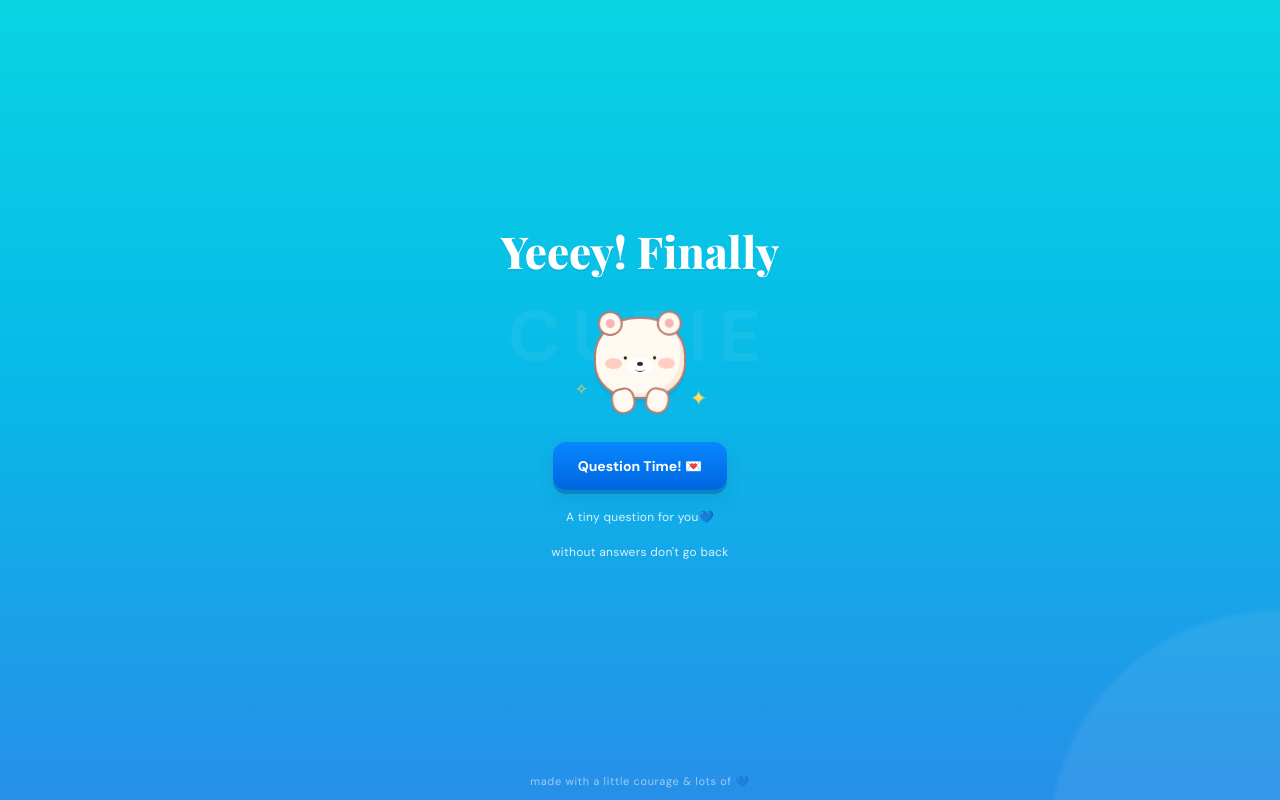
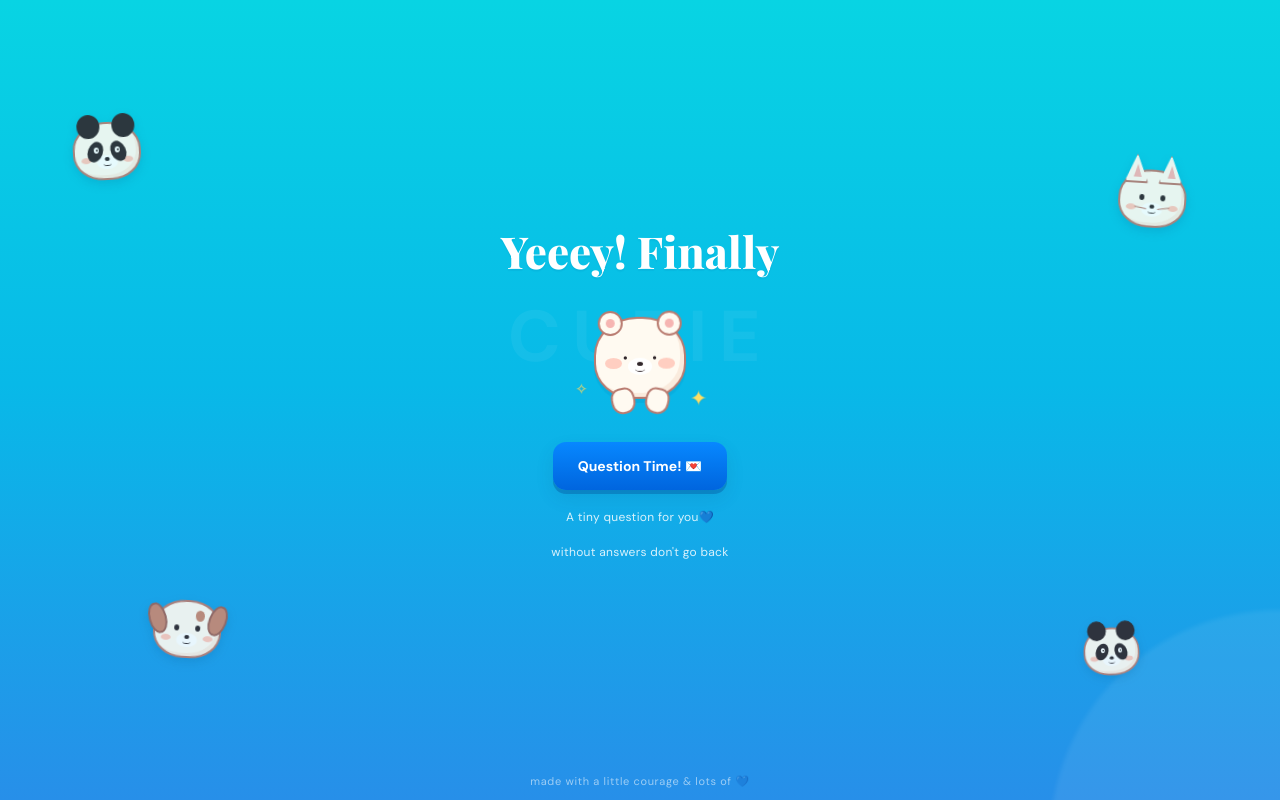
Before and after one commit to bishtji08/cute-date, a React (Vite) app: page / in a window 1280 px wide. Built offline with nearby package versions, Linux system fonts and the light colour scheme; no server answers.

Commit message:
Add floating panda and cat mascots

```diff
--- a/src/App.jsx
+++ b/src/App.jsx
@@ -59,6 +59,31 @@ function Bear({ mood = "happy", className = "" }) {
   );
 }
 
+function FloatingMascot({ animal, className = "" }) {
+  return (
+    <div className={`floating-mascot mascot-${animal} ${className}`}>
+      <div className="mascot-face">
+        <span className="mascot-ear mascot-ear-left" />
+        <span className="mascot-ear mascot-ear-right" />
+        {animal === "panda" && (
+          <>
+            <span className="mascot-eye-patch mascot-eye-patch-left" />
+            <span className="mascot-eye-patch mascot-eye-patch-right" />
+          </>
+        )}
+        {animal === "dog" && <span className="mascot-spot" />}
+        <span className="mascot-cheek mascot-cheek-left" />
+        <span className="mascot-cheek mascot-cheek-right" />
+        <span className="mascot-eye mascot-eye-left" />
+        <span className="mascot-eye mascot-eye-right" />
+        <span className="mascot-muzzle" />
+        <span className="mascot-nose" />
+        <span className="mascot-mouth" />
+      </div>
+    </div>
+  );
+}
+
 export default function App() {
   const [screen, setScreen] = useState("welcome");
   const [noCount, setNoCount] = useState(0);
@@ -104,10 +129,26 @@ export default function App() {
     const buttonRect = button.getBoundingClientRect();
     const maxX = Math.max(0, areaRect.width - buttonRect.width - 12);
     const maxY = Math.max(0, areaRect.height - buttonRect.height - 12);
-    const nextX = Math.random() * maxX;
-    const nextY = Math.random() * maxY;
+    const minimumDistance = Math.min(150, Math.hypot(maxX, maxY) * 0.55);
+    let nextPosition = null;
+    let farthestPosition = noPosition;
+    let farthestDistance = -1;
+
+    for (let attempt = 0; attempt < 12; attempt += 1) {
+      const candidate = { x: Math.random() * maxX, y: Math.random() * maxY };
+      const distance = Math.hypot(candidate.x - noPosition.x, candidate.y - noPosition.y);
+      if (distance > farthestDistance) {
+        farthestPosition = candidate;
+        farthestDistance = distance;
+      }
+      if (distance >= minimumDistance) {
+        nextPosition = candidate;
+        break;
+      }
+    }
+
     const responseMessage = noMessages[noCount % noMessages.length];
-    setNoPosition({ x: nextX, y: nextY });
+    setNoPosition(nextPosition || farthestPosition);
     setNoCount((count) => count + 1);
     setNoMessage(responseMessage);
     if (import.meta.env.DEV) {
@@ -161,6 +202,12 @@ export default function App() {
     <main className="app-shell">
       <section className="invite-panel" aria-live="polite">
         <div className="watermark" aria-hidden="true">CUTIE</div>
+        <div className="floating-mascots" aria-hidden="true">
+          <FloatingMascot animal="panda" className="mascot-panda-one" />
+          <FloatingMascot animal="cat" className="mascot-cat-one" />
+          <FloatingMascot animal="dog" className="mascot-dog-one" />
+          <FloatingMascot animal="panda" className="mascot-panda-two" />
+        </div>
 
         {screen === "welcome" && (
           <div className="screen welcome-screen">
--- a/src/styles.css
+++ b/src/styles.css
@@ -73,8 +73,175 @@ button { font: inherit; }
   z-index: -1;
 }
 
+.floating-mascots {
+  position: absolute;
+  z-index: 1;
+  inset: 0;
+  overflow: hidden;
+  pointer-events: none;
+}
+.floating-mascot {
+  position: absolute;
+  display: grid;
+  place-items: center;
+  width: 84px;
+  height: 82px;
+  opacity: .9;
+  filter: drop-shadow(0 4px 5px rgba(0, 67, 120, .17));
+  animation: mascot-drift 4.8s ease-in-out infinite;
+}
+.mascot-panda-one { top: 14%; left: clamp(18px, 5vw, 72px); }
+.mascot-cat-one { top: 21%; right: clamp(20px, 7vw, 100px); animation-delay: -1.1s; }
+.mascot-dog-one { bottom: 15%; left: clamp(28px, 11vw, 150px); animation-delay: -2.4s; }
+.mascot-panda-two { --mascot-scale: .82; right: clamp(24px, 10vw, 140px); bottom: 13%; animation-delay: -3.2s; }
+.mascot-face {
+  position: relative;
+  width: 68px;
+  height: 58px;
+  border: 2px solid #b97b70;
+  border-radius: 47% 47% 44% 44%;
+  background: #fffaf1;
+  box-shadow: inset -3px -3px 0 rgba(240, 205, 184, .3);
+}
+.mascot-ear {
+  position: absolute;
+  z-index: 0;
+  top: -10px;
+  width: 23px;
+  height: 24px;
+  border: 2px solid #b97b70;
+  border-radius: 50%;
+  background: #fffaf1;
+}
+.mascot-ear-left { left: 3px; }
+.mascot-ear-right { right: 3px; }
+.mascot-eye-patch {
+  position: absolute;
+  z-index: 1;
+  top: 17px;
+  width: 15px;
+  height: 21px;
+  border-radius: 50%;
+  background: #30262a;
+}
+.mascot-eye-patch-left { left: 13px; transform: rotate(22deg); }
+.mascot-eye-patch-right { right: 13px; transform: rotate(-22deg); }
+.mascot-eye {
+  position: absolute;
+  z-index: 2;
+  top: 23px;
+  width: 5px;
+  height: 6px;
+  border-radius: 50%;
+  background: #30262a;
+}
+.mascot-eye-left { left: 19px; }
+.mascot-eye-right { right: 19px; }
+.mascot-cheek {
+  position: absolute;
+  top: 33px;
+  width: 10px;
+  height: 6px;
+  border-radius: 50%;
+  background: #ffc7b9;
+}
+.mascot-cheek-left { left: 6px; }
+.mascot-cheek-right { right: 6px; }
+.mascot-muzzle {
+  position: absolute;
+  top: 31px;
+  left: 50%;
+  width: 21px;
+  height: 14px;
+  transform: translateX(-50%);
+  border-radius: 50%;
+  background: #fff;
+}
+.mascot-nose {
+  position: absolute;
+  z-index: 3;
+  top: 33px;
+  left: 50%;
+  width: 5px;
+  height: 4px;
+  transform: translateX(-50%);
+  border-radius: 50%;
+  background: #30262a;
+}
+.mascot-mouth {
+  position: absolute;
+  z-index: 3;
+  top: 37px;
+  left: 50%;
+  width: 8px;
+  height: 5px;
+  transform: translateX(-50%);
+  border-bottom: 1px solid #30262a;
+  border-radius: 0 0 50% 50%;
+}
+.mascot-panda .mascot-ear { border-color: #30262a; background: #30262a; }
+.mascot-panda .mascot-eye { background: #fff; }
+.mascot-panda .mascot-eye::after {
+  position: absolute;
+  top: 2px;
+  left: 2px;
+  width: 2px;
+  height: 2px;
+  border-radius: 50%;
+  background: #30262a;
+  content: "";
+}
+.mascot-cat .mascot-ear {
+  top: -17px;
+  width: 24px;
+  height: 29px;
+  border-radius: 7px 7px 2px 2px;
+  clip-path: polygon(50% 0, 100% 100%, 0 100%);
+}
+.mascot-cat .mascot-ear::after {
+  position: absolute;
+  top: 8px;
+  left: 7px;
+  width: 8px;
+  height: 13px;
+  background: #f6b5b2;
+  clip-path: polygon(50% 0, 100% 100%, 0 100%);
+  content: "";
+}
+.mascot-cat .mascot-muzzle::before,
+.mascot-cat .mascot-muzzle::after {
+  position: absolute;
+  top: 5px;
+  width: 12px;
+  border-top: 1px solid #b97b70;
+  content: "";
+}
+.mascot-cat .mascot-muzzle::before { right: 16px; transform: rotate(10deg); }
+.mascot-cat .mascot-muzzle::after { left: 16px; transform: rotate(-10deg); }
+.mascot-dog .mascot-ear {
+  z-index: 2;
+  top: 2px;
+  width: 18px;
+  height: 31px;
+  border-color: #9c6258;
+  border-radius: 48%;
+  background: #c98770;
+}
+.mascot-dog .mascot-ear-left { left: -7px; transform: rotate(-18deg); }
+.mascot-dog .mascot-ear-right { right: -7px; transform: rotate(18deg); }
+.mascot-spot {
+  position: absolute;
+  top: 8px;
+  right: 15px;
+  width: 9px;
+  height: 11px;
+  border-radius: 50%;
+  background: #c98770;
+}
+
 .screen {
   position: relative;
+  z-index: 2;
   width: 100%;
   min-height: 100%;
   padding: clamp(28px, 6vh, 54px) clamp(18px, 4vw, 56px) 62px;
@@ -304,7 +471,7 @@ h1 {
   color: #fff;
   background: #087cf0;
   z-index: 3;
-  transition: left .25s ease, top .25s ease, transform .18s ease;
+  transition: left .1s ease, top .1s ease, transform .1s ease;
 }
 .no-message {
   min-height: 18px;
@@ -434,6 +601,10 @@ h1 {
   0%, 100% { transform: translateY(0) rotate(-1deg); }
   50% { transform: translateY(-7px) rotate(1deg); }
 }
+@keyframes mascot-drift {
+  0%, 100% { transform: translate3d(0, 0, 0) rotate(-5deg) scale(var(--mascot-scale, 1)); }
+  50% { transform: translate3d(5px, -12px, 0) rotate(5deg) scale(var(--mascot-scale, 1)); }
+}
 @keyframes screen-in {
   from { opacity: 0; transform: translateY(8px); }
   to { opacity: 1; transform: translateY(0); }
@@ -447,6 +618,7 @@ h1 {
 @media (max-width: 700px) {
   .app-shell { padding: 0; }
   .screen { padding: 32px 20px 58px; }
+  .floating-mascot { --mascot-scale: .78; opacity: .75; }
   h1 { max-width: 580px; font-size: 36px; }
   .question-screen { padding-top: 38px; }
   .question-screen h1 { max-width: 520px; }
@@ -459,6 +631,7 @@ h1 {
 
 @media (max-width: 400px) {
   .screen { padding: 26px 16px 54px; }
+  .floating-mascot { --mascot-scale: .64; opacity: .65; }
   h1 { font-size: 30px; }
   .question-screen { padding-top: 30px; }
   .question-screen h1 { max-width: 340px; }
```
